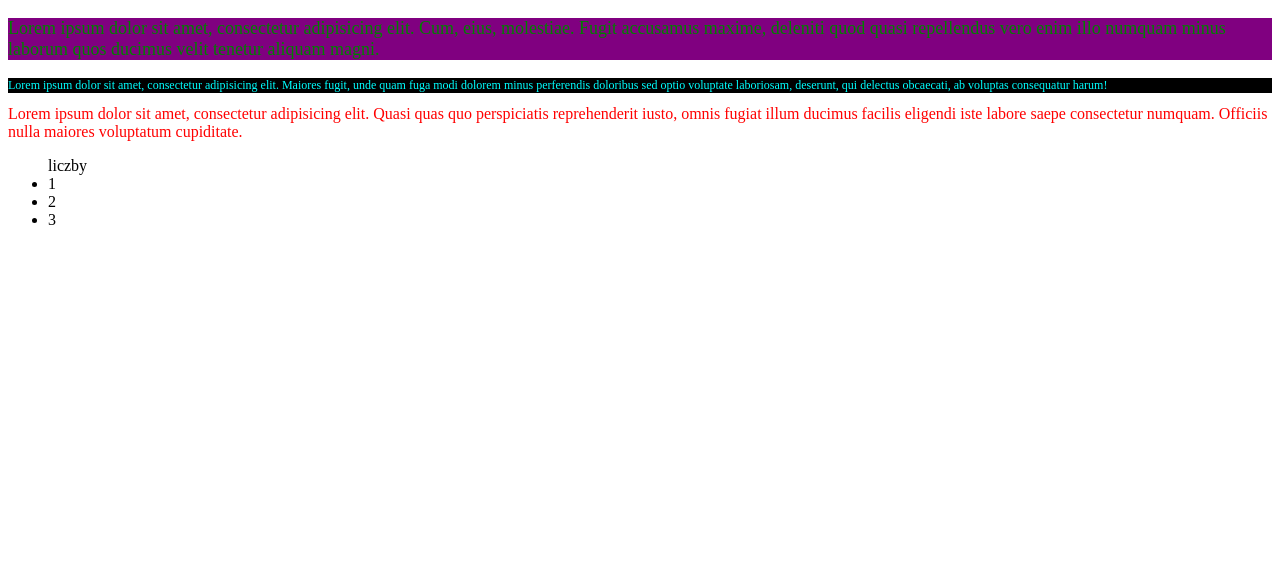
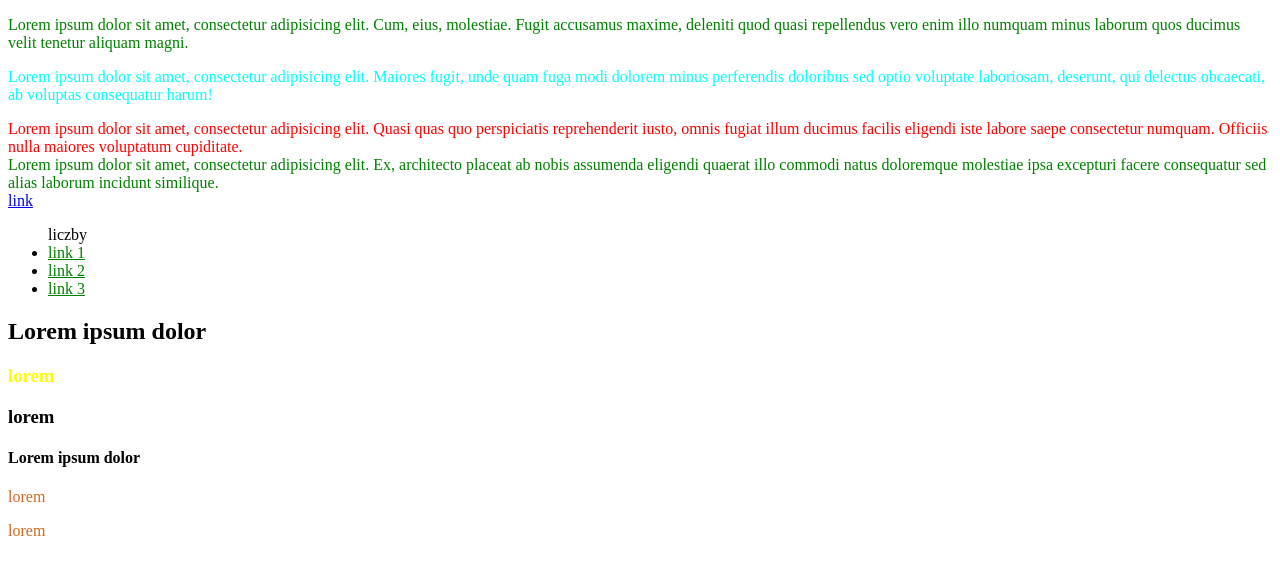
Before and after one commit to Klibanoforos/css3, a plain HTML site: page index.html in a window 1280 px wide. Drawn offline with Linux system fonts and the light colour scheme.

Commit message:
rodzeństwo

```diff
--- a/css/style.css
+++ b/css/style.css
@@ -1,22 +1,32 @@
-p, a {
+p, div {
     color: green;
-    font-size: 18px;
-    background: purple;
 
 }
 
 #name{
     color: aqua;
-    font-size: 12px;
-    background: black;
 }
 
 .blabla{
     color: red;
-    font-size: 16px;
-    background: white;
 }
 
-li > 1 {
-    color: rebeccapurple
+li > a {
+    color: red;
 }
+
+ul a {
+    color: green;
+}
+
+/* selektor bliskiego rodzeństwa*/
+
+h2 + h3 {
+    color: yellow;
+}
+
+/* selektor rodzeństwa*/
+
+h4 ~ p {
+    color: chocolate;
+}
--- a/index.html
+++ b/index.html
@@ -13,10 +13,32 @@
 
     <div class="blabla">Lorem ipsum dolor sit amet, consectetur adipisicing elit. Quasi quas quo perspiciatis reprehenderit iusto, omnis fugiat illum ducimus facilis eligendi iste labore saepe consectetur numquam. Officiis nulla maiores voluptatum cupiditate.</div>
 
+    <div>Lorem ipsum dolor sit amet, consectetur adipisicing elit. Ex, architecto placeat ab nobis assumenda eligendi quaerat illo commodi natus doloremque molestiae ipsa excepturi facere consequatur sed alias laborum incidunt similique.</div>
+
+    <a href="#"> link </a>
+
     <ul>liczby
-        <li>1</li>
-        <li>2</li>
-        <li>3</li>
+        <li> <a href="#"> link 1 </a></li>
+        <li> <a href="#"> link 2 </a></li>
+        <li> <a href="#"> link 3 </a></li>
     </ul>
+
+    <!-- Selektor bliskiego rodzeństwa -->
+
+    <header>
+        <h2>Lorem ipsum dolor</h2>
+        <h3>lorem</h3>
+        <h3>lorem</h3>
+    </header>
+
+    <!-- Selektor rodzeństwa -->
+
+    <header>
+        <h4>Lorem ipsum dolor</h2>
+        <p>lorem</p>
+        <p>lorem</p>
+    </header>
+
+</html>
 </body>
 </html>
```
